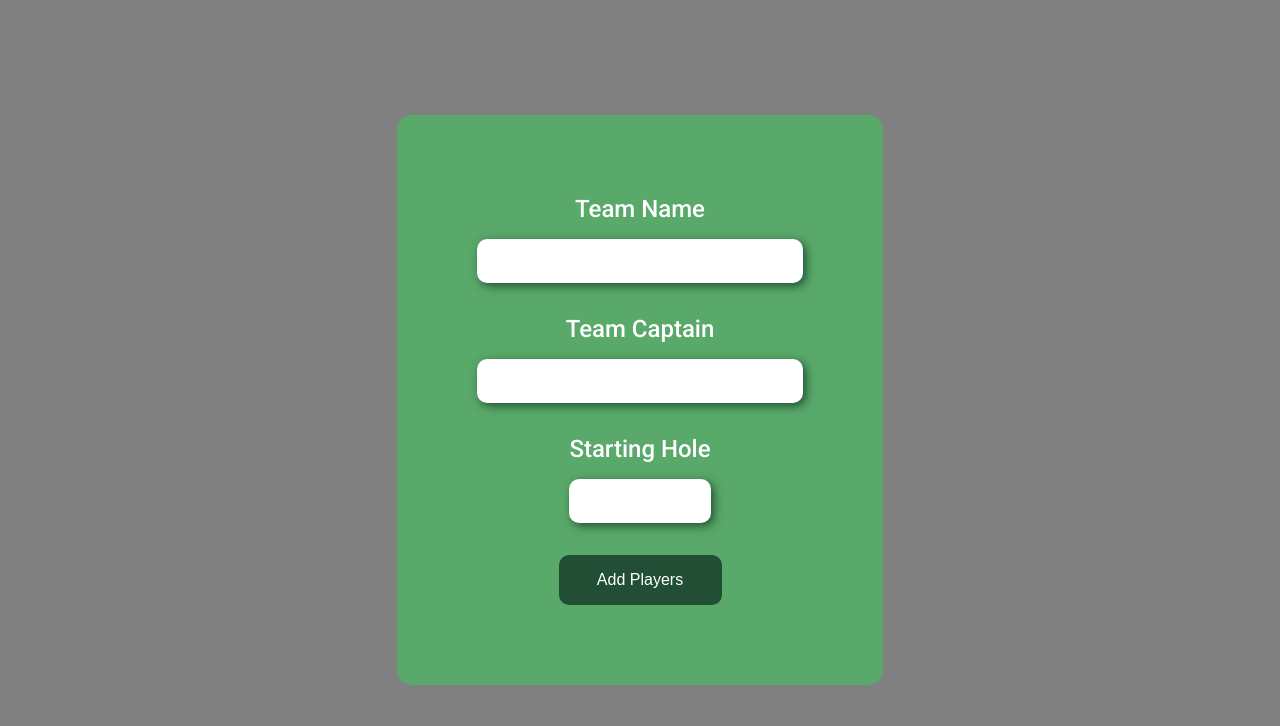
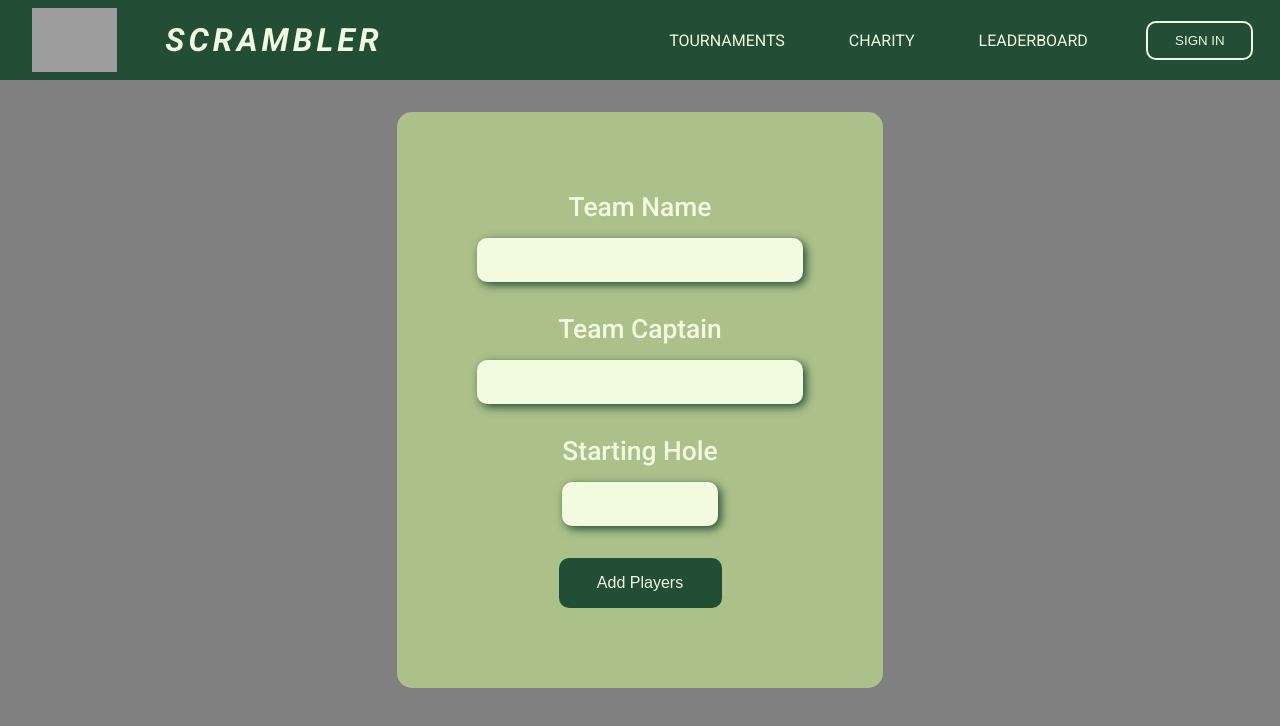
Before and after one commit to dsersch/scrambler, a React (Create React App) app in the folder scrambler/: page / in a window 1280 px wide. Shown: the top 726 px of the page. Built offline with nearby package versions, Linux system fonts and the light colour scheme; no server answers.

Commit message:
nav bar and color change

```diff
--- a/scrambler/src/App.js
+++ b/scrambler/src/App.js
@@ -3,6 +3,7 @@ import classes from './App.module.css';
 import AddPlayers from './components/AddPlayers';
 import RoundForm from './components/RoundForm';
 import CurrentHole from './components/CurrentHole';
+import Nav from './components/Layout/Nav'
 
 
 function App() {
@@ -64,6 +65,7 @@ function App() {
 
   return (
     <div className={classes.app}>
+      <Nav />
       {!roundData.teamName && <RoundForm roundStart={onRoundStartedHandler}/>}
       {roundData.teamName && !roundStarted && <AddPlayers data={roundData} onUpdate={onUpdateRoundData} onStart={onSetRoundStarted}/>}
       {roundStarted && holeInfo && <CurrentHole roundData={roundData} hole={holeInfo} nextChange={onNextHoleChange} prevChange={onPrevHoleChange}/>}
--- /dev/null
+++ b/scrambler/src/components/Layout/Nav.js
@@ -0,0 +1,21 @@
+import React from 'react';
+import classes from './Nav.module.css'
+
+const Nav = (props) => {
+    return (
+        <nav className={classes.nav}>
+            <div className={classes.logo}>
+                <img src={`http://localhost:3001/images/logo.png`} alt='hole 1 overview'/>
+                <h1>SCRAMBLER</h1>
+            </div>
+            <ul>
+                <li>tournaments</li>
+                <li>charity</li>
+                <li>leaderboard</li>
+                <button>sign in</button>
+            </ul>
+        </nav>
+    )
+}
+
+export default Nav;
--- /dev/null
+++ b/scrambler/src/components/Layout/Nav.module.css
@@ -0,0 +1,64 @@
+.nav {
+    height: 5em;
+    background-color: #214e34;
+    color: #f2fbe0;
+    position: absolute;
+    top: 0;
+    display: flex;
+    align-items: center;
+    justify-content: space-between;
+    width: 100%;
+}
+
+.nav img {
+    height: 4em;
+    margin-left: 2em;
+}
+
+.logo {
+    display: flex;
+    align-items: center;
+}
+
+.logo h1 {
+    margin-left: 1.5em;
+    letter-spacing: 4px;
+    font-size: 2em;
+    font-style: italic;
+}
+
+.nav ul {
+    list-style: none;
+    display: flex;
+    flex-direction: row;
+    align-items: center;
+}
+
+.nav ul li {
+    margin: 0 2em;
+    text-transform: uppercase;
+    transition: all .3s;
+    cursor: pointer;
+}
+
+.nav ul li:hover {
+    transform: scale(1.2);
+}
+
+.nav ul button {
+    margin: 0 2em;
+    background-color: transparent;
+    padding: .75em 2em;
+    border: 2px solid #f2fbe0;
+    border-radius: 10px;
+    color: #f2fbe0;
+    text-transform: uppercase;
+    transition: all .3s;
+    cursor: pointer;
+}
+
+.nav ul button:hover {
+    background-color: #2a794b;
+    border-color: #2a794b;
+    transform: scale(1.2);
+}
--- a/scrambler/src/components/RoundForm.module.css
+++ b/scrambler/src/components/RoundForm.module.css
@@ -3,8 +3,8 @@
     flex-direction: column;
     align-items: center;
     text-align: center;
-    font-size: 1.5rem;
-    color: white;
+    font-size: 1.65rem;
+    color: #f2fbe0;
 }
 
 .form button {
@@ -13,11 +13,13 @@
     padding: 1rem;
     font-size: 1rem;
     background-color: #214e34;
-    color: white;
+    color: #f2fbe0;
     border-radius: 10px;
     transition: all .3s;
+    cursor: pointer;
 }
 
 .form button:hover {
-    background-color: rgb(70, 88, 37);
+    background-color: #2a794b;
+    transform: scale(1.1);
 }
--- a/scrambler/src/components/UI/Card.module.css
+++ b/scrambler/src/components/UI/Card.module.css
@@ -1,5 +1,5 @@
 .card {
-    background-color: #59a96a;
+    background-color: #acc18a;
     padding: 5rem;
     border-radius: 15px;
 }
--- a/scrambler/src/components/UI/Input.module.css
+++ b/scrambler/src/components/UI/Input.module.css
@@ -14,6 +14,8 @@
     box-sizing: border-box;
     transition: all .2s;
     box-shadow: 3px 3px 10px #214e34;
+    color: #605b56;
+    background-color: #f2fbe0;
 }
 
 .form-element input:focus {
```
